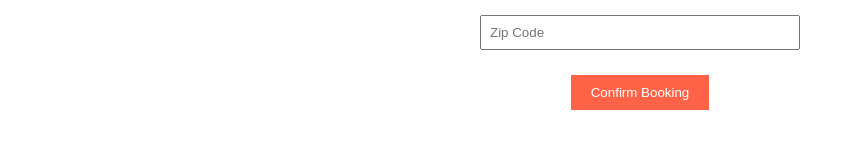
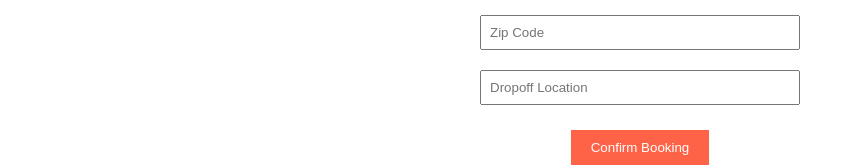
Before and after one commit to TejasK28/cart-rental, a React (Create React App) app in the folder client/: page /rent in a window 1280 px wide. Shown: the part 494-661 px from the top of the page, without its empty margins (0-841 px from the left). Built offline with nearby package versions, Linux system fonts and the light colour scheme; no server answers.

Commit message:
Dropoff Field Added

```diff
--- a/client/src/components/RentalForm.js
+++ b/client/src/components/RentalForm.js
@@ -11,7 +11,8 @@ function RentalForm() {
     street: '',
     city: '',
     state: '',
-    zip: ''
+    zip: '',
+    dropoffLocation: '' // New dropoff location field
   });
   const [message, setMessage] = useState('');
   const [dateOptions, setDateOptions] = useState([]);
@@ -29,7 +30,6 @@ function RentalForm() {
         const lastUnavailableDate = new Date(response.data.latestUnavailableDate);
         setUnavailableDate(lastUnavailableDate);
 
-        // Generate date options for 60 days from the current date
         const options = [];
         const today = new Date();
 
@@ -75,6 +75,9 @@ function RentalForm() {
 const handleSubmit = async () => {
   const { startDate, endDate, startTime, endTime } = dates;
 
+  // Log formData to verify `dropoffLocation`
+  console.log("Form data being submitted:", formData);
+
   if (!startDate || !endDate || !startTime || !endTime) {
     setMessage("Please select both start and end dates and times.");
     return;
@@ -90,7 +93,7 @@ function RentalForm() {
     const formattedEndDate = new Date(`${endDate}T${convertTo24HourFormat(endTime)}:00`).toISOString();
 
     const response = await axios.post('http://localhost:5001/api/rent', {
-        ...formData,
+      ...formData, // Includes `dropoffLocation`
       startDate: formattedStartDate,
       endDate: formattedEndDate
     });
@@ -100,7 +103,7 @@ function RentalForm() {
   }
 };
 
-  // Filtered date and time options for start date and start time
+
   const filteredDateOptions = dateOptions.filter((date) => new Date(date) > unavailableDate);
   const filteredTimeOptions = dates.startDate === unavailableDate?.toISOString().split('T')[0]
     ? timeOptions.filter((time) => {
@@ -220,6 +223,15 @@ function RentalForm() {
         onChange={handleInputChange}
         required
       />
+     <input
+      type="text"
+      name="dropoffLocation" // Ensure this name matches the formData property
+      placeholder="Dropoff Location"
+      value={formData.dropoffLocation}
+      onChange={handleInputChange}
+      required
+    />
+
       <button onClick={handleSubmit}>Confirm Booking</button>
       {message && <p>{message}</p>}
     </div>
```
Also changed, not shown: 2 other files (tests, documents, lock files or other folders). Lines whose indentation alone changed are shown as unchanged.
